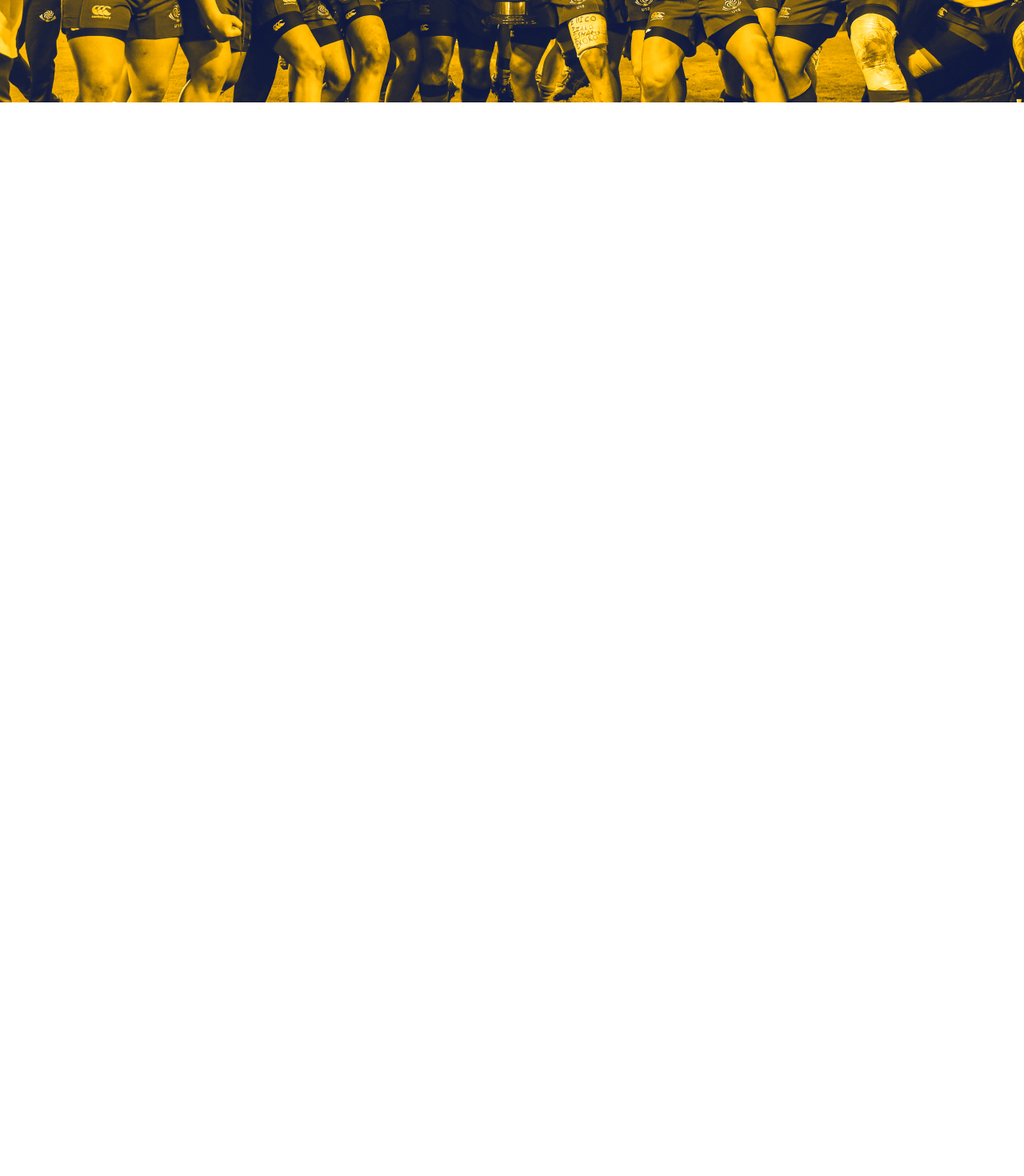
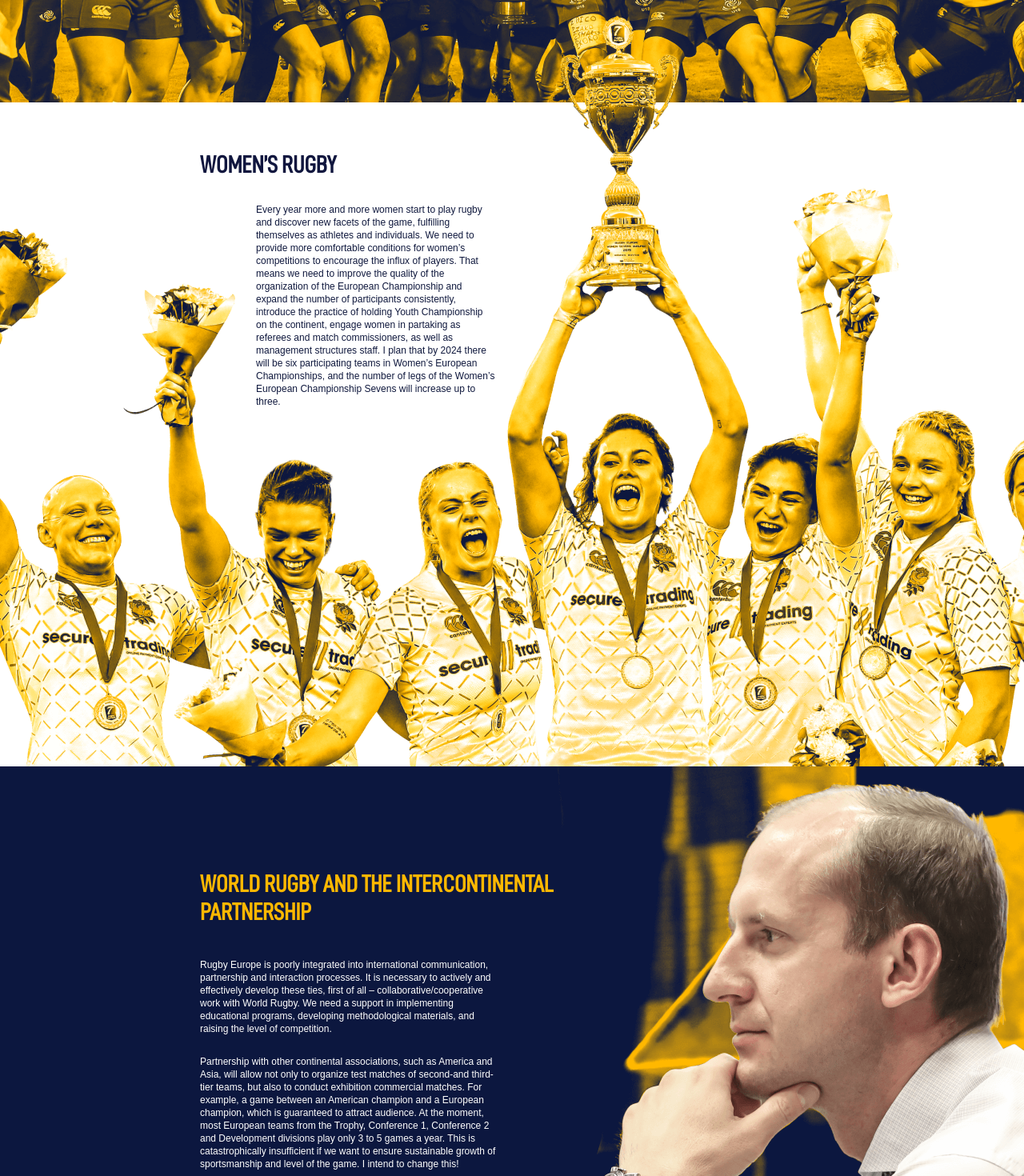
Before and after one commit to errrix/platika, a React (Create React App) app: page / in a window 1280 px wide. Shown: the part 5300-6770 px from the top of the page at 80% size. Before the commit the page ends 5428 px from the top, so only its background shows below. Built offline with nearby package versions, Linux system fonts and the light colour scheme.

Commit message:
new section

```diff
--- a/src/App.js
+++ b/src/App.js
@@ -6,6 +6,8 @@ import InterChamp from "./components/interChamp/inter-champ";
 import Sevens from "./components/sevens/sevens";
 import ClubRugby from "./components/clubRugby/sevens";
 import YouthRugby from "./components/youthRugby/youth-rugby";
+import WomansRugby from "./components/womensRugby/womens-rugby";
+import WorldRugby from "./components/worldRugby/world-rugby";
 
 class App extends React.Component {
   render() {
@@ -18,6 +20,8 @@ class App extends React.Component {
           <Sevens/>
           <ClubRugby/>
           <YouthRugby/>
+          <WomansRugby/>
+          <WorldRugby/>
         </div>
       </Suspense>
 
--- a/src/components/header/header.js
+++ b/src/components/header/header.js
@@ -39,9 +39,9 @@ function Header({t, i18n}) {
                             <a href="#sevens">{t("header.link3")}</a>
                             <a href="#club-rugby">{t("header.link4")}</a>
                             <a href="#youth-rugby">{t("header.link5")}</a>
-                            <a href="#">{t("header.link6")}</a>
-                            <a href="#">{t("header.link7")}</a>
-                            <a href="#">{t("header.link8")}</a>
+                            <a href="#womens-rugby">{t("header.link6")}</a>
+                            <a href="#world-rugby">{t("header.link7")}</a>
+                            <a href="#educational-platform">{t("header.link8")}</a>
                         </div>
                         <div className="header__menu--column-2">
                             <a href="#">{t("header.link9")}</a>
--- /dev/null
+++ b/src/components/womensRugby/index.scss
@@ -0,0 +1,41 @@
+$cmp: ".womens-rugby";
+
+#{$cmp} {
+  font-family: 'GilroyMedium', sans-serif;
+  background-color: #FFFFFF;
+  padding-top: 60px;
+  font-size: 0;
+
+  &__info {
+    width: 940px;
+    margin: 0 auto;
+    position: relative;
+    z-index: 4;
+  }
+
+  &__title {
+    font-family: "PFDinCondensedRegular", sans-serif;
+    font-size: 30px;
+    line-height: 36px;
+    font-weight: 700;
+    text-transform: uppercase;
+    color: #10163E;
+    position: relative;
+    padding-right: 55px;
+  }
+
+  &__text {
+    font-weight: 500;
+    font-size: 12px;
+    line-height: 16px;
+    color: #10193E;
+    width: 300px;
+    padding-left: 70px;
+    margin-top: 30px;
+  }
+
+  &__image-block {
+    margin-top: -650px;
+  }
+
+}
--- /dev/null
+++ b/src/components/womensRugby/womens-rugby.js
@@ -0,0 +1,28 @@
+import "./index.scss";
+import {withTranslation} from 'react-i18next';
+import React from "react";
+import womenRugbyTeam from "../womensRugby/images/women-rugby-team.png";
+
+function WomensRugby({t, i18n}) {
+    return (
+        <div className="womens-rugby">
+            <a name="womens-rugby"></a>
+            <div className="womens-rugby__content-block">
+                <div className="womens-rugby__info">
+                   <div className="womens-rugby__title">
+                       {t("womens-rugby.title")}
+                   </div>
+                    <div className="womens-rugby__text">
+                        {t("womens-rugby.text")}
+                    </div>
+                </div>
+                <div className="womens-rugby__image-block">
+                    <img className="womens-rugby__image" src={womenRugbyTeam} alt="Women’s Rugby"/>
+                </div>
+            </div>
+        </div>
+    );
+}
+
+
+export default withTranslation("common")(WomensRugby);
--- /dev/null
+++ b/src/components/worldRugby/index.scss
@@ -0,0 +1,41 @@
+$cmp: ".world-rugby";
+
+#{$cmp} {
+  font-family: 'GilroyMedium', sans-serif;
+  background-repeat: no-repeat;
+  padding-top: 130px;
+  min-height: 640px;
+  font-size: 0;
+
+  &__info {
+    width: 940px;
+    margin: 0 auto;
+    position: relative;
+    z-index: 4;
+  }
+
+  &__title {
+    font-family: "PFDinCondensedRegular", sans-serif;
+    font-size: 30px;
+    line-height: 35px;
+    font-weight: 700;
+    text-transform: uppercase;
+    color: #FFB800;
+    width: 450px;
+  }
+
+  &__text {
+    font-weight: 500;
+    font-size: 12px;
+    line-height: 16px;
+    color: #FFFFFF;
+    width: 380px;
+    margin-top: 40px;
+
+    span {
+      display: block;
+      margin-bottom: 25px;
+    }
+  }
+
+}
--- /dev/null
+++ b/src/components/worldRugby/world-rugby.js
@@ -0,0 +1,30 @@
+import "./index.scss";
+import {withTranslation} from 'react-i18next';
+import React from "react";
+import bgWorldRugby from "../worldRugby/images/bg-world-rugby.png";
+
+function WorldRugby({t, i18n}) {
+    return (
+        <div className="world-rugby" style={{backgroundImage: `url(${bgWorldRugby})`}}>
+            <a name="world-rugby"></a>
+            <div className="world-rugby__content-block">
+                <div className="world-rugby__info">
+                   <div className="world-rugby__title">
+                       {t("world-rugby.title")}
+                   </div>
+                    <div className="world-rugby__text">
+                        <span>
+                            {t("world-rugby.text1")}
+                        </span>
+                        <span>
+                             {t("world-rugby.text2")}
+                        </span>
+                    </div>
+                </div>
+            </div>
+        </div>
+    );
+}
+
+
+export default withTranslation("common")(WorldRugby);
--- a/src/components/youthRugby/youth-rugby.js
+++ b/src/components/youthRugby/youth-rugby.js
@@ -21,7 +21,7 @@ function YouthRugby({t, i18n}) {
                     </div>
                 </div>
                 <div className="youth-rugby__image-block">
-                    <img className="club-rugby__image" src={youthRugbyTeam} alt="Youth RUGBY"/>
+                    <img className="youth-rugby__image" src={youthRugbyTeam} alt="Youth RUGBY"/>
                 </div>
             </div>
         </div>
--- a/src/index.scss
+++ b/src/index.scss
@@ -39,8 +39,3 @@ monospace;
 width: 1440px;
 margin: 0 auto;
 }
-
-//Fonts-color
-$main-color: #10193E;
-$main-white-color: #ffffff;
-$main-gold-color: #FFB800;
--- a/src/translations/en/common.json
+++ b/src/translations/en/common.json
@@ -46,5 +46,16 @@
     "title": "Youth RUGBY",
     "text1": "We need to create an opportunity for young players to get as much game practice as possible. Today the U18 and U20 teams play only three games a year within a short period of time during intercontinental tournaments. It is a disastrously small amount of practice! It is necessary to hold a Second Teams Tournament alongside the Rugby Europe International Championships, where players will compete within respective age groups. In addition, with the financial support of sponsors we will be able to expand the format of the European Championship and hold it",
     "text2": "over a much longer time period with a group stage, a larger number of participants and teams from other countries. We will provide conditions for countries from the Trophy, Conference 1, Conference 2 and Development divisions to ensure the progress of their youth teams. Besides, I also consider it very important to hold the European U-16 Championship. The more good practice young players get, the stronger they will be in the future!"
+  },
+
+  "womens-rugby" : {
+    "title": "Women’s Rugby",
+    "text": "Every year more and more women start to play rugby and discover new facets of the game, fulfilling themselves as athletes and individuals. We need to provide more comfortable conditions for women’s competitions to encourage the influx of players. That means we need to improve the quality of the organization of the European Championship and expand the number of participants consistently, introduce the practice of holding Youth Championship on the continent, engage women in partaking as referees and match commissioners, as well as management structures staff. I plan that by 2024 there will be six participating teams in Women’s European Championships, and the number of legs of the Women’s European Championship Sevens will increase up to three."
+  },
+
+  "world-rugby" : {
+    "title": "World Rugby and the Intercontinental partnership",
+    "text1": "Rugby Europe is poorly integrated into international communication, partnership and interaction processes. It is necessary to actively and effectively develop these ties, first of all – collaborative/cooperative work with World Rugby. We need a support in implementing educational programs, developing methodological materials, and raising the level of competition.",
+    "text2": "Partnership with other continental associations, such as America and Asia, will allow not only to organize test matches of second-and third-tier teams, but also to conduct exhibition commercial matches. For example, a game between an American champion and a European champion, which is guaranteed to attract audience. At the moment, most European teams from the Trophy, Conference 1, Conference 2 and Development divisions play only 3 to 5 games a year. This is catastrophically insufficient if we want to ensure sustainable growth of sportsmanship and level of the game. I intend to change this!"
   }
 }
```
Also changed, not shown: src/components/womensRugby/images/women-rugby-team.png (added), src/components/worldRugby/images/bg-world-rugby.png (added).
